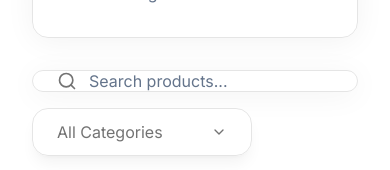
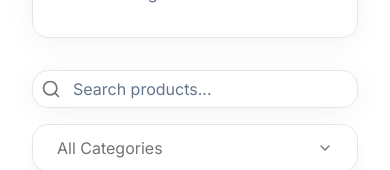
Before and after one commit to akibhasan50/st-fe-test, a React (Vite) app: page / in a window 390 px wide. Shown: the part 212-382 px from the top of the page. Built offline with nearby package versions, Linux system fonts and the light colour scheme.

Commit message:
refactor: optimize image loading with fetch priority and improve responsive layout and search accessibility

```diff
--- a/src/App.tsx
+++ b/src/App.tsx
@@ -152,7 +152,7 @@ function App() {
         <SearchBar
           value={searchInput}
           onChange={handleSearch}
-          className={`flex-1 max-w-md shadow-lg shadow-black/5 transition-all duration-300 ${isFetching ? "ring-2 ring-primary/30" : ""
+          className={`flex-1 sm:max-w-md shadow-lg shadow-black/5 transition-all duration-300 ${isFetching ? "ring-2 ring-primary/30" : ""
             }`}
         />
 
--- a/src/components/CategorySelect.tsx
+++ b/src/components/CategorySelect.tsx
@@ -26,7 +26,7 @@ export function CategorySelect({ value, onChange, className }: CategorySelectPro
     <Select value={value} onValueChange={(val) => onChange(val || "")}>
       <SelectTrigger
         className={cn(
-          "glass-panel px-6 h-[48px] w-[220px] text-[var(--text-main)] text-muted-foreground rounded-full !ring-0 focus:!ring-0 border-[var(--border)] flex justify-between items-center",
+          "glass-panel px-6 h-[48px] w-full sm:w-[220px] text-[var(--text-main)] text-muted-foreground rounded-full !ring-0 focus:!ring-0 border-[var(--border)] flex justify-between items-center",
           className
         )}
       >
--- a/src/components/ProductGrid/ProductCard.tsx
+++ b/src/components/ProductGrid/ProductCard.tsx
@@ -3,9 +3,12 @@ import type { Product } from "@/types/product";
 
 interface ProductCardProps {
   product: Product;
+  index?: number;
 }
 
-export function ProductCard({ product }: ProductCardProps) {
+export function ProductCard({ product, index = 0 }: ProductCardProps) {
+  const isAboveFold = index < 4;
+
   return (
     <Card className="overflow-hidden border-none shadow-sm hover:shadow-md transition-shadow duration-300 rounded-card ring-0">
       <div className="flex flex-col h-full">
@@ -15,8 +18,9 @@ export function ProductCard({ product }: ProductCardProps) {
             src={product.imageUrl}
             alt={product.name}
             className="absolute inset-0 w-full h-full object-cover transition-transform duration-300 hover:scale-105 rounded-sm"
-            loading="lazy"
-            decoding="async"
+            loading={isAboveFold ? "eager" : "lazy"}
+            decoding={isAboveFold ? "sync" : "async"}
+            fetchPriority={isAboveFold ? "high" : "auto"}
           />
         </div>
 
--- a/src/components/ProductGrid/ProductGrid.tsx
+++ b/src/components/ProductGrid/ProductGrid.tsx
@@ -28,8 +28,8 @@ export function ProductGrid({
   return (
     <>
       <div className="grid grid-cols-1 sm:grid-cols-2 lg:grid-cols-3 xl:grid-cols-4 gap-6 animate-in fade-in duration-500">
-        {data.data.map((product) => (
-          <ProductCard key={product.id} product={product} />
+        {data.data.map((product, index) => (
+          <ProductCard key={product.id} product={product} index={index} />
         ))}
       </div>
       {isRefetching && <ShimmerOverlay isVisible message="Updating results..." />}
--- a/src/components/SearchBar.tsx
+++ b/src/components/SearchBar.tsx
@@ -8,12 +8,15 @@ interface SearchBarProps {
 
 export function SearchBar({ value, onChange, className }: SearchBarProps) {
   return (
-    <div className={`glass-panel flex items-center px-6 h-[48px] rounded-full ${className || ""}`}>
+    <div className={`glass-panel flex items-center p-2 h-[48px] rounded-full ${className || ""}`}>
       <Search size={20} className="mr-3 text-muted-foreground shrink-0" />
       <input
-        type="text"
+        type="search"
+        aria-label="Search products"
         placeholder="Search products..."
         value={value}
+        id="search"
+        name="search"
         onChange={(e) => onChange(e.target.value)}
         className="bg-transparent border-none outline-none text-[var(--text-main)] text-base w-full placeholder:text-[var(--text-muted)] h-full"
       />
```
